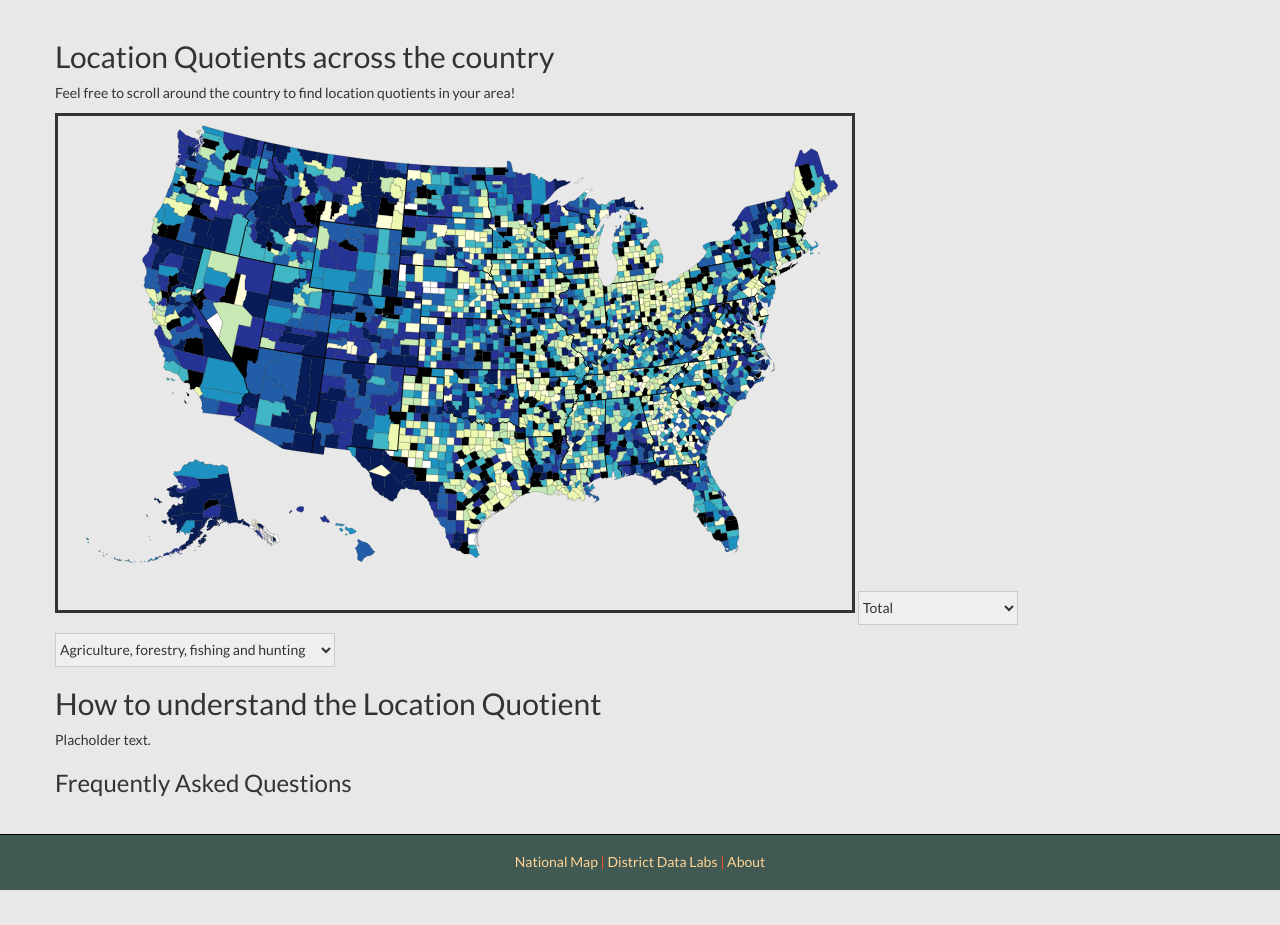
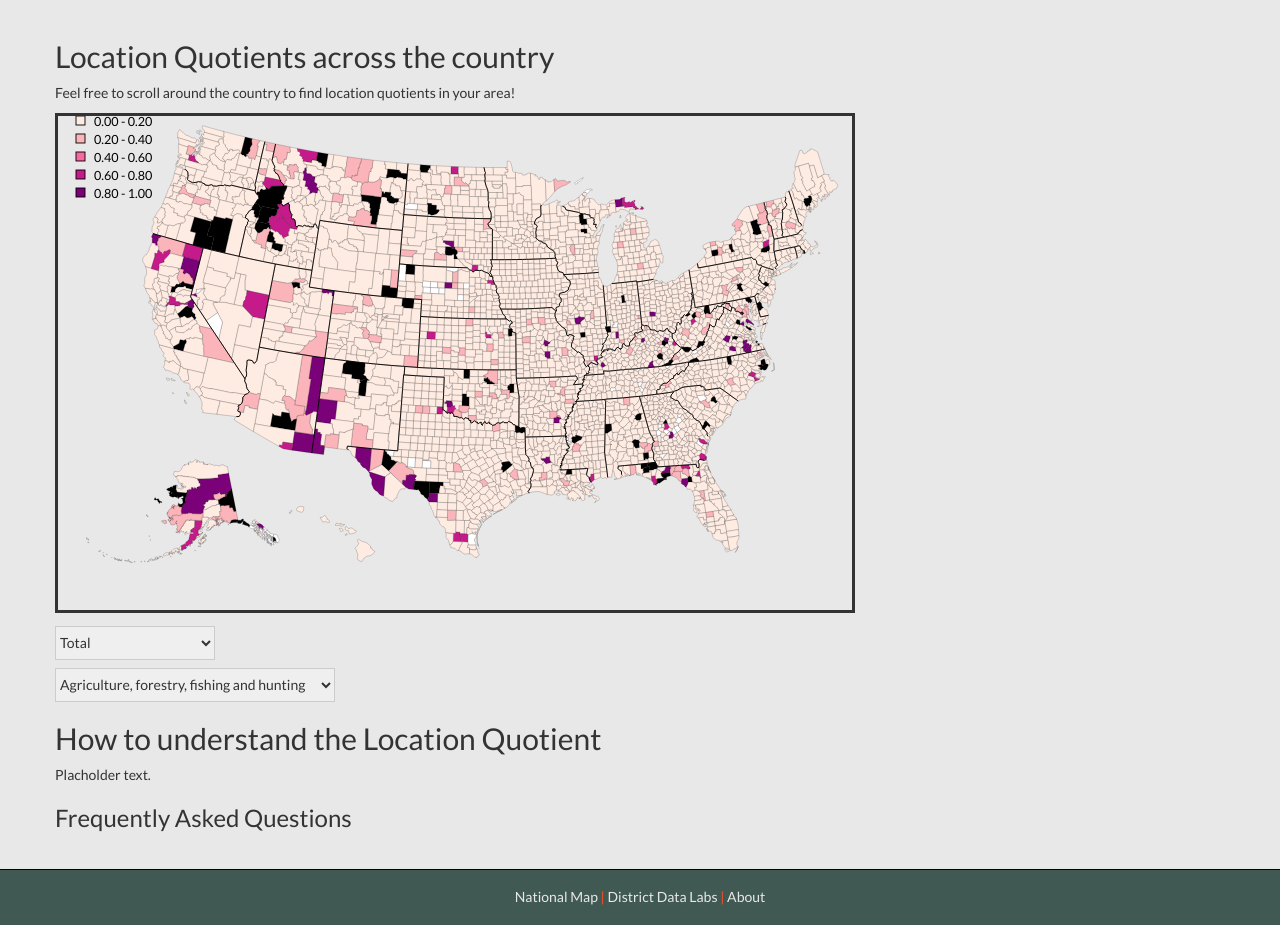
Before and after one commit to DistrictDataLabs/02-group-b, a Flask app: page / in a window 1280 px wide. Shown: the part 70-995 px from the top of the page. Before the commit the page ends 960 px from the top, so only its background shows below. Run offline with Flask 2, Linux system fonts and the light colour scheme; some libraries are stand-ins or nearby versions; some web fonts are replaced.

Commit message:
Pushed footer to the bottom and added key to map.

```diff
--- a/static/style.css
+++ b/static/style.css
@@ -3,6 +3,10 @@
 body{
 	font-family: Lato, Sans-serif;
   background-color: #E8E8E8;
+  margin: 0;
+  padding: 0;
+  height: 100%;
+
 }
 
 #header{
@@ -72,33 +76,19 @@ svg{
   margin-right: 10px;
 }
 
-        footer {
+footer {
             color: #F54F29;
             background: #405952;
             padding: 17px 0 18px 0;
             border-top: 1px solid #000;
             margin-top: 2em;
             margin-bottom; 0;
+            position: absolute;
+            width: 100%;
         }
-        footer a {
-            color:  #FFD393;
-        }
-        footer a:hover {
-            color: #efefef;
-        }
-        .wrapper {
-            min-height: 100%;
-            height: auto !important;
-            height: 100%;
-            margin: 0 auto -63px;
-        }
-        .push {
-            height: 63px;
-        }
-        /* not required for sticky footer; just pushes hero down a bit */
-        .wrapper > .container {
-            padding-top: 60px;
-        }
+footer a {
+  color: #E8E8E8;
+}
 
 h1 {
   font-family: Lustria, Sans-serif;
--- a/templates/index.html
+++ b/templates/index.html
@@ -45,9 +45,15 @@
   <div class="row">
     <div class="span12">
       <svg id="map" style="margin: 0 auto"></svg>
+    </div>
+  </div>
+</div>
+
+<div class="container">
+  <div class="row">
+     <div class="span8">
       		<select id="selectPer" class="select">
 			<option value="Total">Total</option>
-			<option value="PerCap">per Capita</option>
 		</select>
     <form id="totalCap">
 		<select id="selectType" class="select">
@@ -73,6 +79,7 @@
     </div>
   </div>
 </div>
+
 
 <div class="container">
   <div class="row">
@@ -100,17 +107,14 @@ var width = 800,
 	height = 500;
 var statById = d3.map();
 var colorRange = [
-          'rgb(255,255,217)',
-					'rgb(237,248,177)',
-					'rgb(199,233,180)',
-					'rgb(127,205,187',
-					'rgb(65,182,196)',
-					'rgb(29,145,192)',
-					'rgb(34,94,168)',
-					'rgb(37,52,148)',
-					'rgb(8,29,88)'];
-var quantile = d3.scale.quantile()
+					'rgb(254,235,226)',
+					'rgb(251,180,185)',
+					'rgb(247,104,161',
+					'rgb(197,27,138)',
+					'rgb(122,1,119)'];
+var quantile = d3.scale.quantize()
 		.range(colorRange);
+
 var path = d3.geo.path();
 var svg = d3.select("#map")
 		.attr("width", width)
@@ -206,7 +210,7 @@ function ready(error, us, countiesJSON, countyPopJSON) {
 	menuChange();
 }
 var printDetails = [
-					{'var': 'Submissions', 'print': 'Submissions'},
+					{'var': 'fips', 'print': 'FIPS'},
 					{'var': 'totalMatches', 'print': 'Matches'},
 					{'var': 'none', 'print': ''},
 					{'var': 'Felony Returns', 'print': 'Felony Returns'},
@@ -262,4 +266,38 @@ function updateMap(key){
 				return "white";
 		}});
 }
+
+
+
+var legend = svg.selectAll('g.legendEntry')
+    .data(quantile.range())
+    .enter()
+    .append('g').attr('class', 'legendEntry');
+
+legend
+    .append('rect')
+    .attr("x", width - 780)
+    .attr("y", function(d, i) {
+       return i * 20;
+    })
+   .attr("width", 10)
+   .attr("height", 10)
+   .style("stroke", "black")
+   .style("stroke-width", 1)
+   .style("fill", function(d){return d;});
+       //the data objects are the fill colors
+
+legend
+    .append('text')
+    .attr("x", width - 760) //leave 5 pixel space after the <rect>
+    .attr("y", function(d, i) {
+       return i * 20;
+    })
+    .attr("dy", "0.8em") //place text one line *below* the x,y point
+    .text(function(d,i) {
+        var extent = quantile.invertExtent(d);
+        //extent will be a two-element array, format it however you want:
+        var format = d3.format("0.2f");
+        return format(+extent[0]) + " - " + format(+extent[1]);
+    });
 </script>
```
Also changed, not shown: static/about.css (+9 -19 lines), static/DEW.svg (added), 1 other file.
